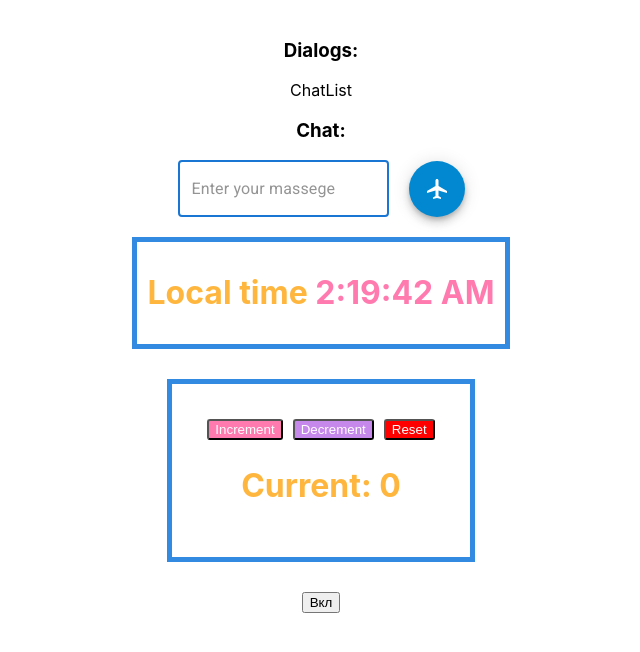
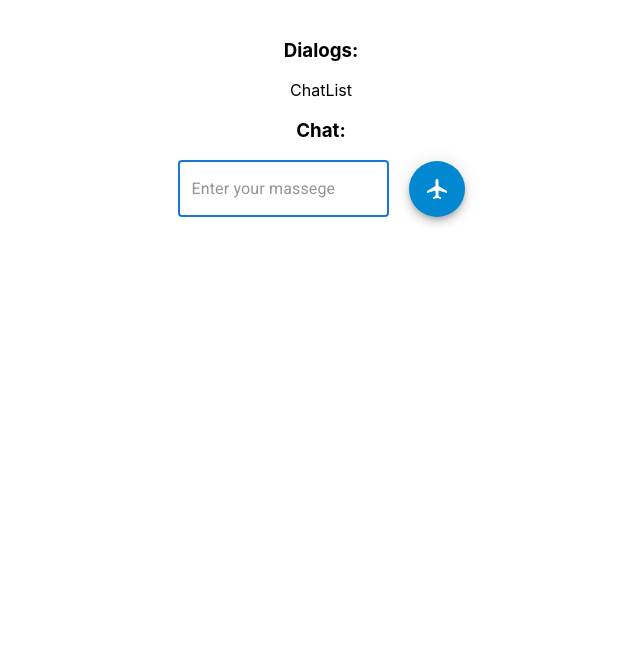
Before and after one commit to Huz-Din/MyChat-React-, a React (Create React App) app: page / in a window 1280 px wide. Shown: the top 652 px of the page, without its empty margins (374-1014 px from the left). Built offline with nearby package versions, Linux system fonts and the light colour scheme.

Commit message:
First commit branch develop

```diff
--- a/src/clock.js
+++ /dev/null
@@ -1,38 +0,0 @@
-import React from "react";
-import styles from "./index.module.css";
-
-//конструктор компонента Clock
-class Clock extends React.Component {
-  constructor(props) {
-    super(props);
-    this.state = { date: new Date() };
-  }
-
-  //начальный метод цикл жизни компонента -Компонент вмонтирован
-  componentDidMount() {
-    this.timerID = setInterval(() => this.tick(), 1000);
-  }
-  //окончание цикла жизни компонента - сброс (Компонент размонтирован)
-  componentWillUnmount() {
-    clearInterval(this.timerID);
-  }
-  // метод состояния
-  tick() {
-    this.setState({ date: new Date() });
-  }
-
-  render() {
-    return (
-      <div className={styles.clock}>
-        <h1>
-          Local time{" "}
-          <span className={styles.time}>
-            {this.state.date.toLocaleTimeString()}
-          </span>
-        </h1>
-      </div>
-    );
-  }
-}
-
-export default Clock;
--- a/src/counter.js
+++ /dev/null
@@ -1,55 +0,0 @@
-import React from "react";
-import styles from "./index.module.css";
-
-export default class Counter extends React.Component {
-  constructor(props) {
-    super(props);
-
-    this.state = { count: 0 };
-
-    this.increment = this.increment.bind(this);
-    this.decrement = this.decrement.bind(this);
-    this.reset = this.reset.bind(this);
-  }
-
-  increment() {
-    this.setState((state) => ({
-      count: state.count + 1,
-    }));
-  }
-
-  decrement() {
-    this.setState((state) => ({
-      count: state.count - 1,
-    }));
-  }
-
-  reset() {
-    this.setState({
-      count: 0,
-    });
-  }
-
-  render() {
-    return (
-      <div className={styles.counter}>
-        <button
-          className={styles.counter__button_increm}
-          onClick={this.increment}
-        >
-          Increment
-        </button>
-        <button
-          className={styles.counter__button_decrem}
-          onClick={this.decrement}
-        >
-          Decrement
-        </button>
-        <button className={styles.counter__button_reset} onClick={this.reset}>
-          Reset
-        </button>
-        <h1 className={styles.counter__h1}>Current: {this.state.count}</h1>
-      </div>
-    );
-  }
-}
--- a/src/index.js
+++ b/src/index.js
@@ -3,9 +3,6 @@ import ReactDOM from "react-dom";
 import "./index.css";
 import styles from "./index.module.css";
 //стили подключил через module.
-import Clock from "./clock";
-import Counter from "./counter";
-import Toggle from "./toggle";
 import App from "./App";
 import { orange } from "@mui/material/colors";
 import { createTheme, ThemeProvider } from "@mui/material";
@@ -25,9 +22,6 @@ ReactDOM.render(
     <ThemeProvider theme={theme}>
       <div className={styles.container}>
         <App />
-        <Clock />
-        <Counter />
-        <Toggle />
       </div>
     </ThemeProvider>
   </React.StrictMode>,
--- a/src/toggle.js
+++ /dev/null
@@ -1,27 +0,0 @@
-import React from "react";
-
-class Toggle extends React.Component {
-  constructor(props) {
-    super(props);
-    this.state = { isToggleOn: true };
-
-    // эта привязка необходима чтобы this работал в обратном вызове
-    this.handleClick = this.handleClick.bind(this);
-  }
-
-  handleClick() {
-    this.setState((prevState) => ({
-      isToggleOn: !prevState.isToggleOn,
-    }));
-  }
-
-  render() {
-    return (
-      <button onClick={this.handleClick}>
-        {this.state.isToggleOn ? "Вкл" : "Выкл"}
-      </button>
-    );
-  }
-}
-
-export default Toggle;
```
Also changed, not shown: src/App.js (+0 -48 lines), src/Message.js (deleted, +0 -18 lines).
